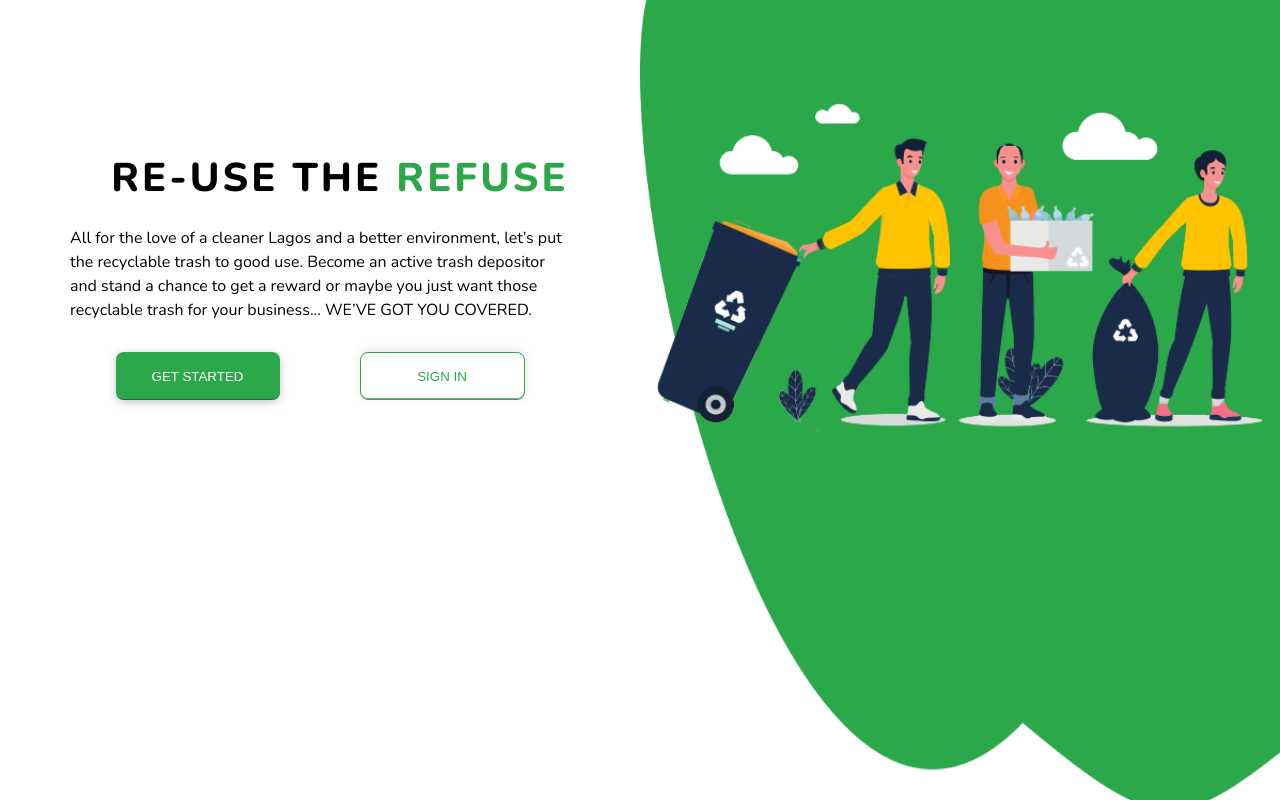
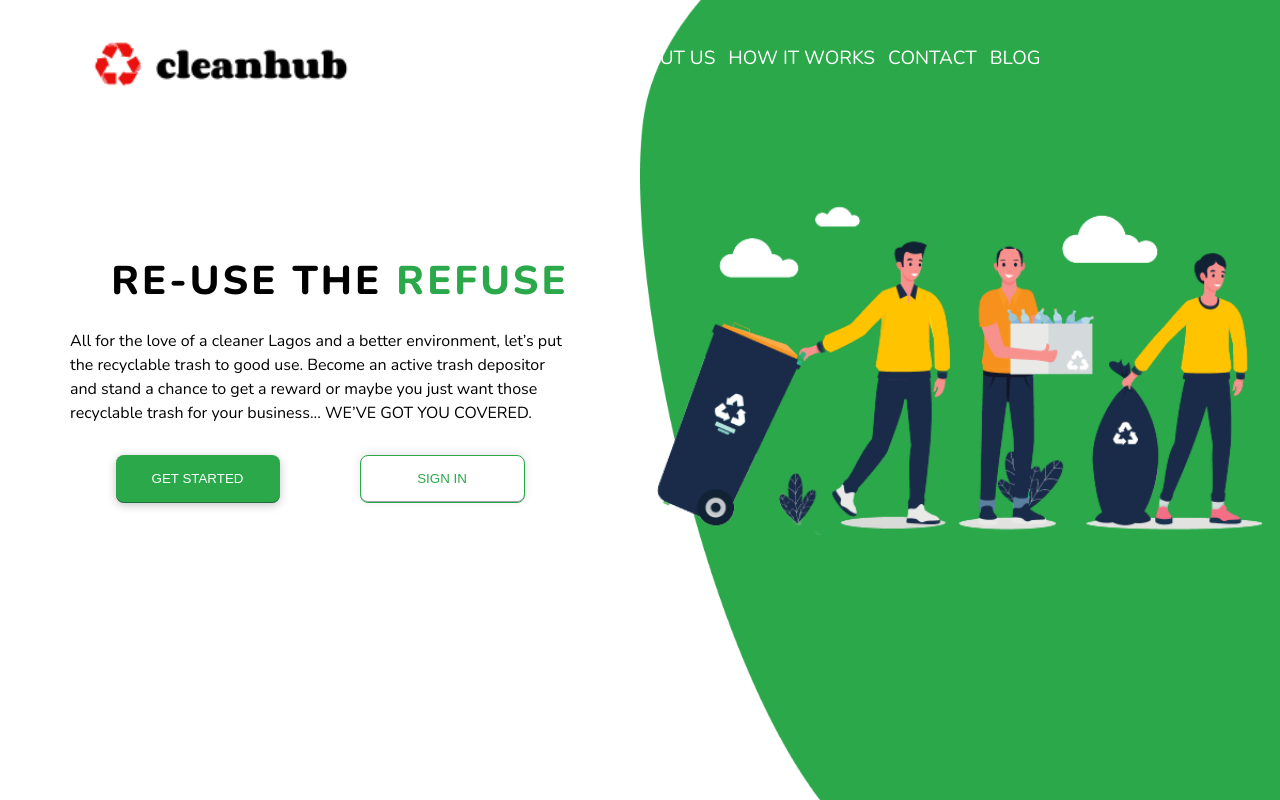
Before and after one commit to Clean-Hub/cleanhub, a React (Create React App) app: page / in a window 1280 px wide. Shown: the top 800 px of the page. Built offline with nearby package versions, Linux system fonts and the light colour scheme.

Commit message:
Navbar added

```diff
--- a/src/App.js
+++ b/src/App.js
@@ -14,7 +14,7 @@ function App() {
     <div className='appContainer'>
       <BrowserRouter>
         <ScrollToTop>
-          {/* <Navbar /> */}
+          <Navbar />
           <Routes>
             <Route path='/' element={<Home />} />
             {/* <Route path='/login' element={<Login />} /> */}
--- a/src/components/partners/partners.css
+++ b/src/components/partners/partners.css
@@ -1,5 +1,5 @@
 .partners {
-  margin-top: 5rem;
+  margin-top: 7rem;
 }
 .partners-title {
   display: grid;
```
